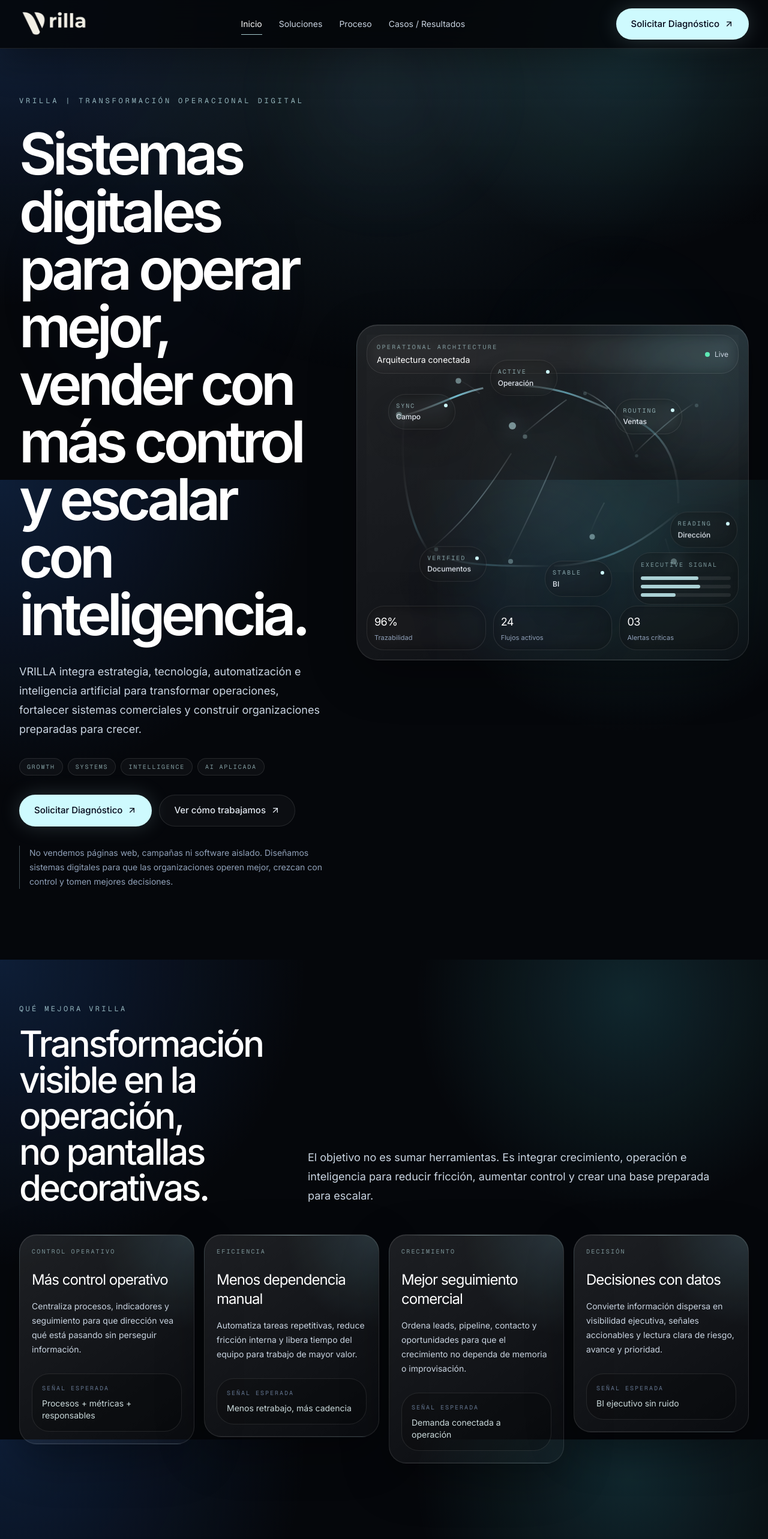
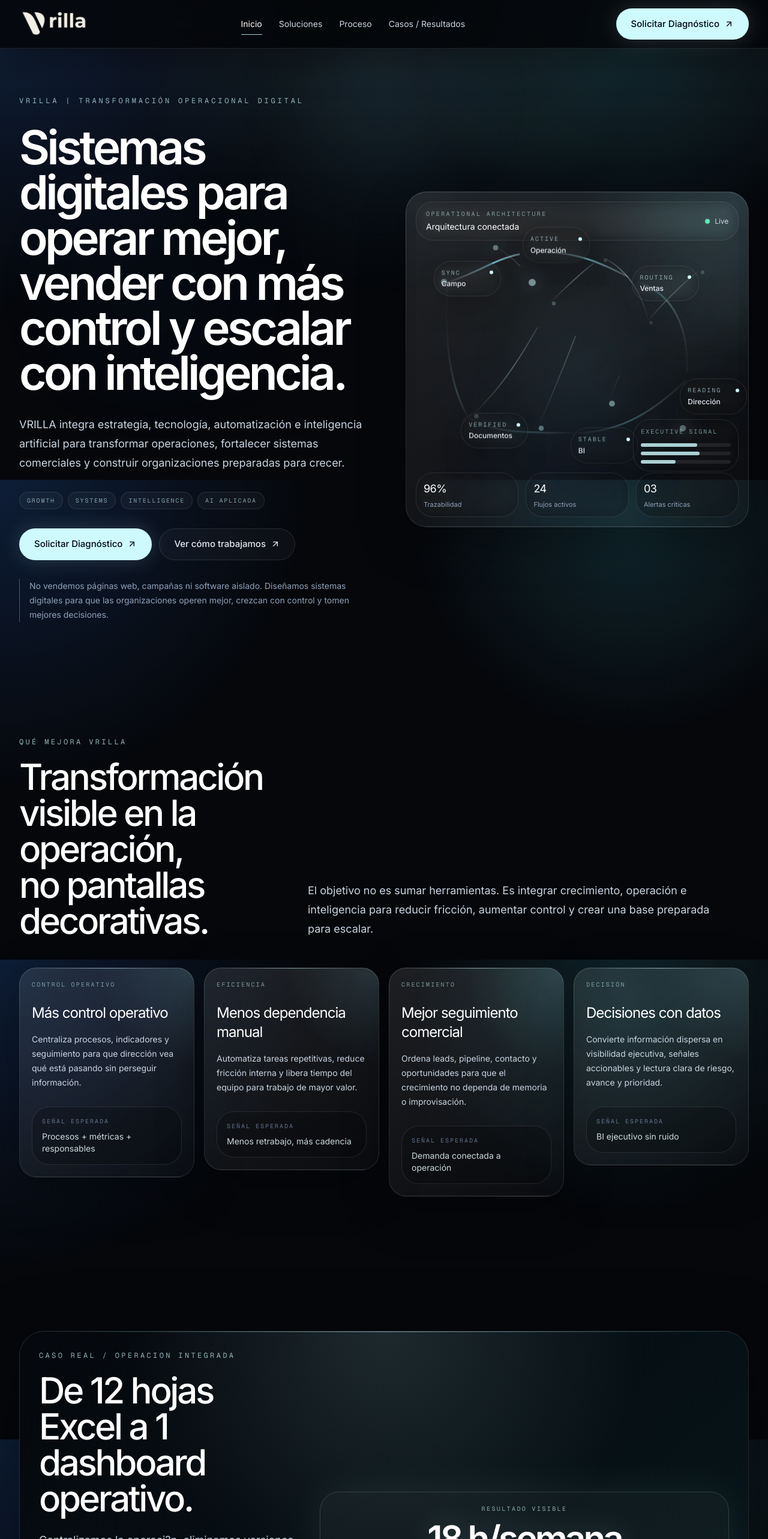
Before and after one commit to antoniobravocabanillas/vrilla.latam, a Next.js app: page / in a window 1280 px wide. Shown: the top 2566 px of the page at 60% size. Built offline with nearby package versions, Linux system fonts and the light colour scheme.

Commit message:
Refine hero scale and case label

```diff
--- a/src/app/page.tsx
+++ b/src/app/page.tsx
@@ -82,7 +82,7 @@
     <PageShell>
       <section className="relative overflow-hidden">
         <div className="section-veil absolute inset-0" />
-        <div className="container-shell relative grid min-h-[calc(100vh-5rem)] items-center gap-12 py-16 lg:grid-cols-[0.88fr_1.12fr] lg:py-20">
+        <div className="container-shell relative grid min-h-[calc(100vh-5rem)] items-center gap-12 py-16 lg:grid-cols-[1.02fr_0.98fr] lg:py-20">
           <div className="space-y-8">
             <Reveal direction="left">
               <p className="font-mono text-xs uppercase tracking-[0.32em] text-cyan-100/70">
@@ -90,7 +90,7 @@
               </p>
             </Reveal>
             <Reveal direction="left" delay={0.06}>
-              <h1 className="text-balance text-5xl font-semibold tracking-[-0.07em] text-white sm:text-6xl lg:text-7xl xl:text-8xl">
+              <h1 className="text-balance text-5xl font-semibold leading-[0.96] tracking-[-0.06em] text-white sm:text-6xl lg:text-[4.45rem] xl:text-[4.9rem]">
                 Sistemas digitales para operar mejor, vender con más control y escalar con inteligencia.
               </h1>
             </Reveal>
@@ -166,7 +166,7 @@
             <div className="absolute inset-0 bg-[radial-gradient(circle_at_50%_0%,rgba(201,250,255,0.12),transparent_36%)]" />
             <div className="absolute inset-x-8 top-0 h-px bg-gradient-to-r from-transparent via-cyan-100/55 to-transparent" />
             <div className="relative">
-              <p className="font-mono text-xs uppercase tracking-[0.28em] text-cyan-100/70">Caso real ? Operaci?n integrada</p>
+              <p className="font-mono text-xs uppercase tracking-[0.28em] text-cyan-100/70">CASO REAL / OPERACION INTEGRADA</p>
               <div className="mt-5 grid gap-8 lg:grid-cols-[0.78fr_1.22fr] lg:items-end">
                 <div>
                   <h2 className="max-w-3xl text-balance text-4xl font-medium tracking-[-0.055em] text-white sm:text-5xl lg:text-6xl">
```
